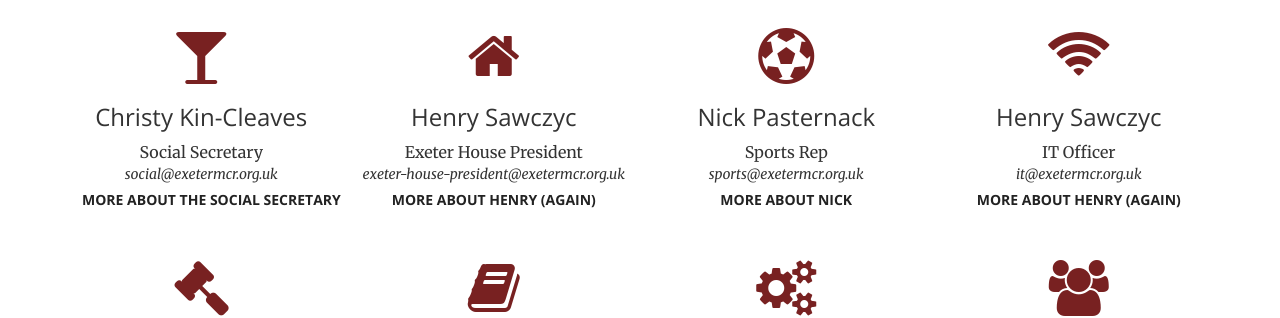
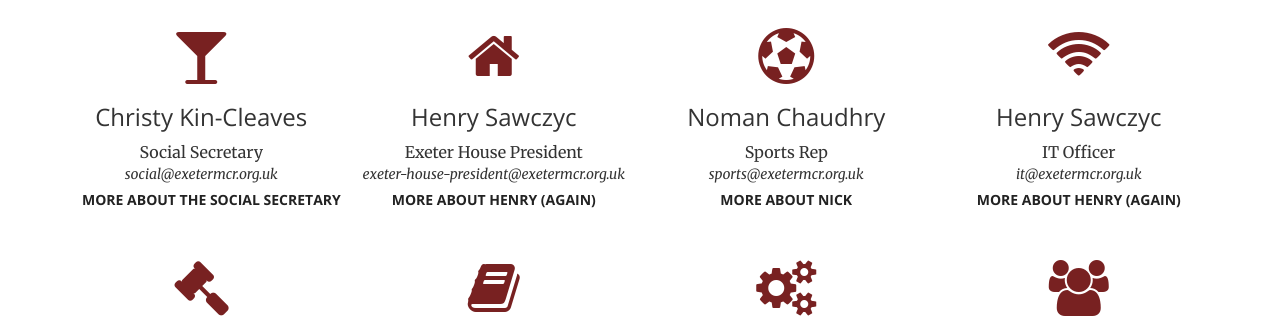
Before and after one commit to exetermcr/exetermcr.github.io, a Jekyll site: the page index.html, which Jekyll copies as it is, in a window 1280 px wide and 900 px high, scrolled down 2159 px. Shown: the part 160-478 px from the top of the window. Built offline with Jekyll 4.4.1, drawn with Linux system fonts in a browser that asks for light colours.

Commit message:
added sports officer

```diff
--- a/6misc.html
+++ b/6misc.html
@@ -254,7 +254,7 @@ The government has abolished registration so when you phone for an appointment y
                     <hr class="primary">
                     <p>The MCR is located at Staircase 8, Ground Floor, Exeter College, Oxford OX1 3DP.<br>
                     <br>If you are a member of the MCR, but are not subscribed to the exeter-mcr mailing list please send a blank email to exeter-mcr-subscribe@maillist.ox.ac.uk.</p>
-                    <br>The MCR President is Cate Gibson.
+                    <br>The MCR President is Joe Bluck.
                     <br>
                 </div>
 
--- a/index.html
+++ b/index.html
@@ -232,13 +232,13 @@
                 <div class="col-lg-3 col-md-6 text-center">
                     <div class="service-box">
                         <i class="fa fa-4x fa-soccer-ball-o wow bounceIn text-primary" data-wow-delay=".3s"></i>
-                        <h3>Nick Pasternack</h3>
+                        <h3>Noman Chaudhry</h3>
                         <p>Sports Rep</p>
                         <i>sports@exetermcr.org.uk</i>
                         <br>
                         <button data-toggle="collapse" data-target="#Sport" class="btn btn-default collapsed" aria-expanded="false">More about Nick</button>
                         <div id="Sport" class="collapse">
-                        <br>I’m studying for an MSc in Neuroscience, and I help MCR members get involved with sports offered through Exeter College and the University.  I am also responsible for negotiating the terms of our membership with the Oxford University Sports Centre on Iffley Road and organizing special sport events for the Exeter MCR.  We are pleased to offer regular Yoga and Pilates classes at Exeter House taught by Exeter MCR volunteers Tory and Hadas!
+                        <br>I help MCR members get involved with sports offered through Exeter College and the University.  I am also responsible for negotiating the terms of our membership with the Oxford University Sports Centre on Iffley Road and organizing special sport events for the Exeter MCR.  We are pleased to offer regular Yoga and Pilates classes at Exeter House taught by Exeter MCR volunteers Tory and Hadas!
                         <br>Why I Love the MCR: The people — everyone is friendly and has a different background, which makes the MCR a friendly and inclusive place.
                         </div>
                     </div>
```
